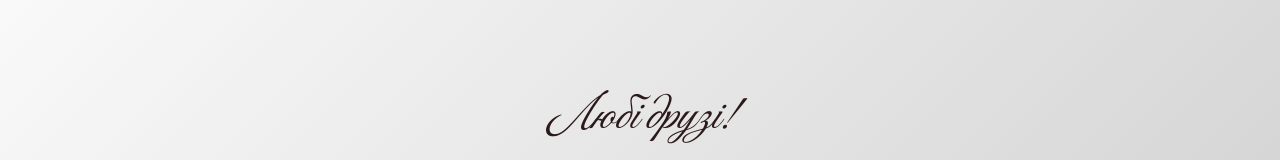
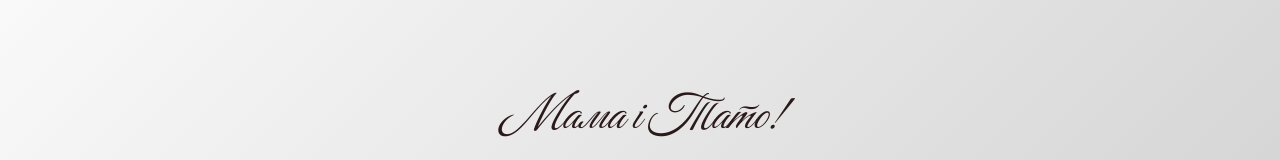
Before and after one commit to bogdan612/Mama-and-tato, a plain HTML site: page index.html in a window 1280 px wide. Shown: the part 1037-1197 px from the top of the page. Drawn offline with Linux system fonts and the light colour scheme.

Commit message:
Update index.html

```diff
--- a/index.html
+++ b/index.html
@@ -169,7 +169,7 @@
 
   </div>
   <div class="section">
-    <h2>Любі друзі!</h2>
+    <h2>Мама і Тато!</h2>
     <p>
       Незабаром у нашому житті відбудеться важлива подія — наше весілля.<br />
       Ми будемо щасливі побачити вас серед наших найдорожчих гостей<br />
```
